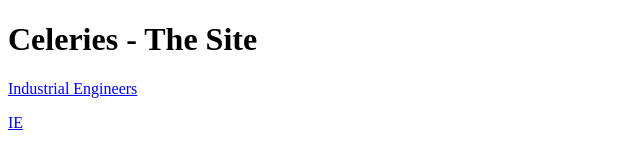
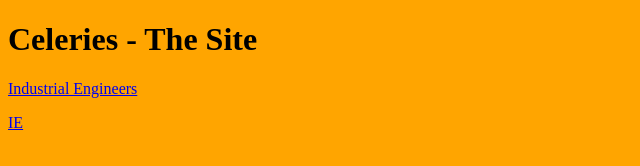
Before and after one commit to TechyPig99/Robotics-Project, a plain HTML site: page index.html in a window 1280 px wide. Shown: the whole page, without its empty margins (0-640 px from the left). Drawn offline with Linux system fonts and the light colour scheme.

Commit message:
Update index.html

```diff
--- a/index.html
+++ b/index.html
@@ -1,5 +1,6 @@
 <!DOCTYPE html>
 <h1>Celeries - The Site</h1>
 <title>Celeries - The Site</title>
+<body style="background-color:orange">
 <p><a href="/jobs/ie.html">Industrial Engineers</a></p>
 <p><a href="/jobs/inte.html">IE</a></p>
```
